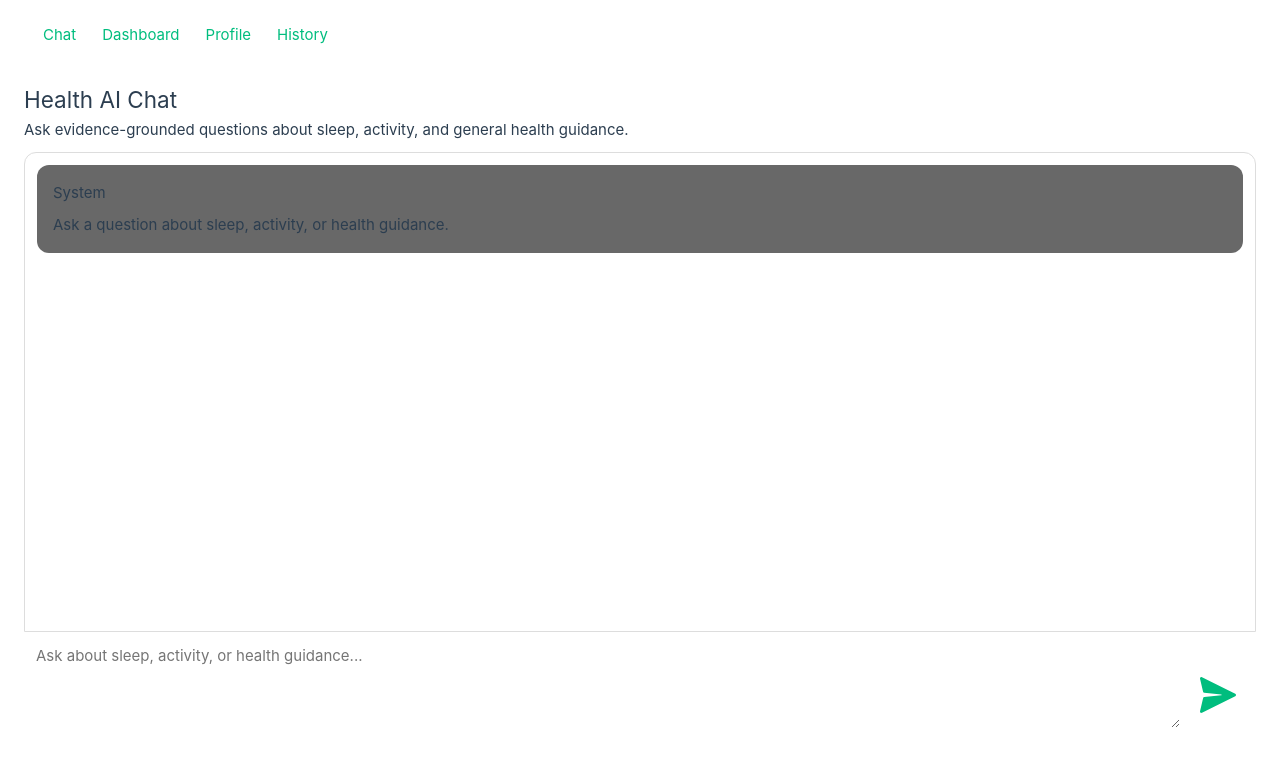
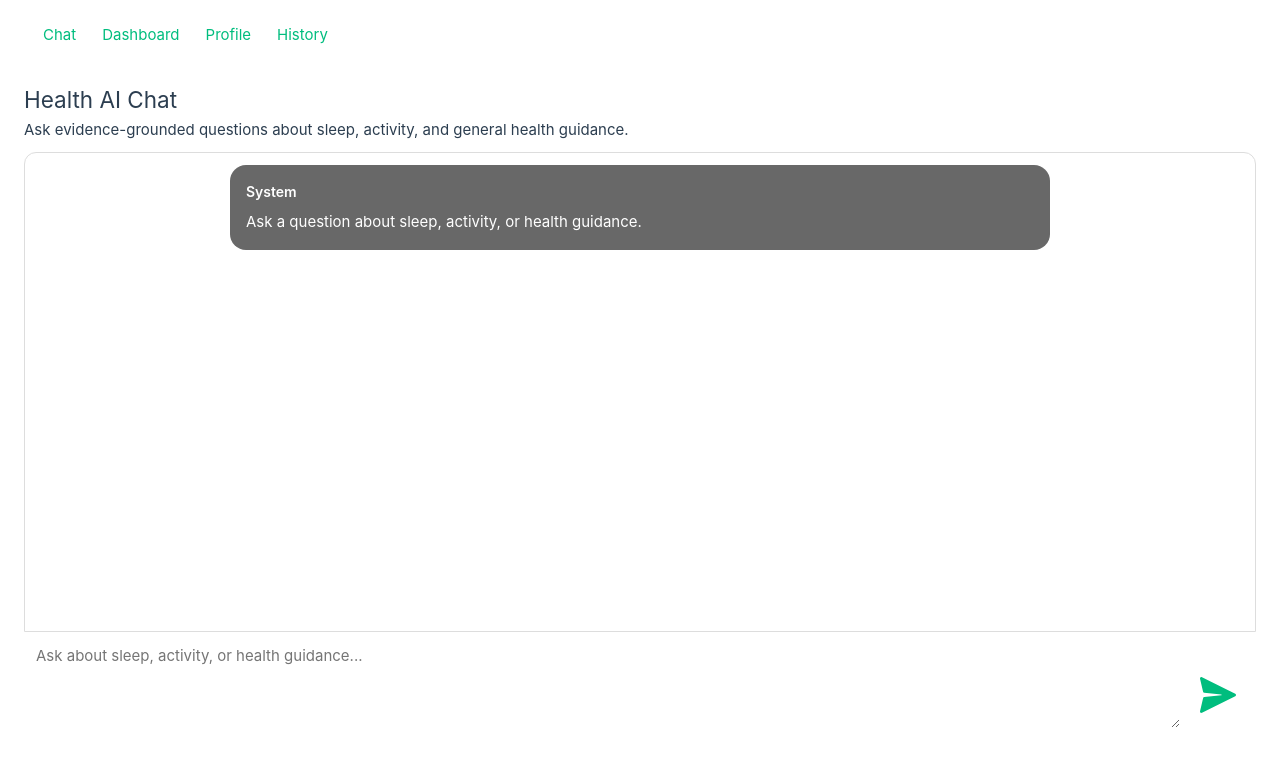
Before and after one commit to AgnelFernando/HealthAIAgent, a Vue app in the folder frontend/: page /#/ in a window 1280 px wide. Shown: the top 766 px of the page. Built offline with nearby package versions, Linux system fonts and the light colour scheme; the HTML template or start-up script is replaced by a standard one.

Commit message:
color update

```diff
--- a/frontend/src/components/chat/ChatMessageItem.vue
+++ b/frontend/src/components/chat/ChatMessageItem.vue
@@ -3,49 +3,109 @@ import type { ChatMessage } from '../../types/chat'
 import CitationList from './CitationList.vue'
 import ConfidenceBadge from './ConfidenceBadge.vue'
 
-defineProps<{
+const props = defineProps<{
   message: ChatMessage
 }>()
+
+const isUser = props.message.role === 'user'
+const isAssistant = props.message.role === 'assistant'
+
+function getLabel() {
+  if (isUser) return 'You'
+  if (isAssistant) return 'AI Agent'
+  return 'System'
+}
 </script>
 
 <template>
-  <div class="message" :class="message.role">
+  <div
+    class="message-row"
+    :class="{
+      'message-row-user': isUser,
+      'message-row-assistant': isAssistant,
+      'message-row-system': message.role === 'system',
+    }"
+  >
+    <div
+      class="message-bubble"
+      :class="{
+        'message-bubble-user': isUser,
+        'message-bubble-assistant': isAssistant,
+        'message-bubble-system': message.role === 'system',
+      }"
+    >
       <div class="meta">
-      <strong>{{ message.role }}</strong>
+        <strong>{{ getLabel() }}</strong>
       </div>
 
-    <p>{{ message.text }}</p>
+      <p class="message-text">{{ message.text }}</p>
 
       <CitationList
-      v-if="message.role === 'assistant' && message.citations?.length"
+        v-if="isAssistant && message.citations?.length"
         :citations="message.citations"
       />
 
-    <ConfidenceBadge v-if="message.role === 'assistant'" :confidence="message.confidence" />
+      <ConfidenceBadge
+        v-if="isAssistant"
+        :confidence="message.confidence"
+      />
+    </div>
   </div>
 </template>
 
 <style scoped>
-.message {
-  padding: 16px;
-  border-radius: 12px;
+.message-row {
+  display: flex;
   margin-bottom: 12px;
 }
 
-.user {
-  background: #2a73c6;
+.message-row-user {
+  justify-content: flex-end;
 }
 
-.assistant {
-  background: #333f2c;
+.message-row-assistant {
+  justify-content: flex-start;
 }
 
-.system {
+.message-row-system {
+  justify-content: center;
+}
+
+.message-bubble {
+  width: min(80%, 820px);
+  padding: 16px;
+  border-radius: 16px;
+  box-sizing: border-box;
+}
+
+.message-bubble-user {
+  background: #FDF0D5;
+  color: #D81E5B;
+}
+
+.message-bubble-assistant {
+  background: #C6D8D3;
+  color: #3A3335;
+}
+
+.message-bubble-system {
   background: #686868;
+  color: white;
 }
 
 .meta {
   margin-bottom: 8px;
-  text-transform: capitalize;
+  font-size: 14px;
+}
+
+.meta strong {
+  font-weight: 600;
+}
+
+.message-text {
+  margin: 0;
+  line-height: 1.5;
+  white-space: pre-wrap;
+  word-break: break-word;
 }
 </style>
--- a/frontend/src/components/chat/CitationList.vue
+++ b/frontend/src/components/chat/CitationList.vue
@@ -26,6 +26,14 @@ defineProps<{
 .citations {
   margin-top: 12px;
 }
+.citations a {
+  color: #F0544F;
+  text-decoration: none;
+}
+
+.citations span {
+  color: #D81E5B;
+}
 
 ul {
   padding-left: 18px;
```
Lines whose indentation alone changed are shown as unchanged.
